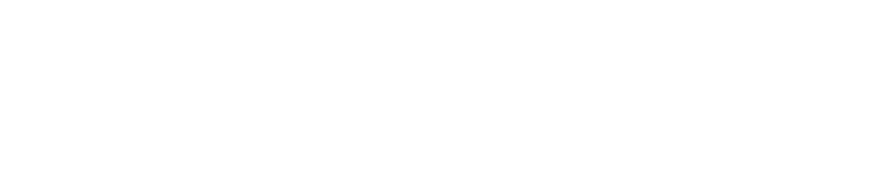
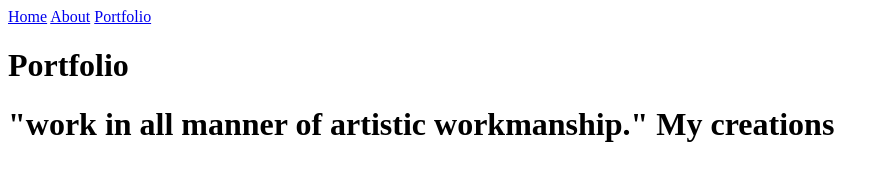
Before and after one commit to eyverd/personal-site, a plain HTML site: page portfolio.html in a window 1280 px wide. Shown: the whole page, without its empty margins (0-889 px from the left). Drawn offline with Linux system fonts and the light colour scheme.

Commit message:
unsaved changes

```diff
--- a/javascript.js
+++ b/javascript.js
@@ -0,0 +1 @@
+console.log("Hello world");
--- a/portfolio.html
+++ b/portfolio.html
@@ -0,0 +1,20 @@
+<!DOCTYPE html>
+<html lang="en">
+<head>
+    <meta charset="UTF-8">
+    <meta name="viewport" content="width=device-width, initial-scale=1.0">
+    <title>Document</title>
+</head>
+<body>
+    <nav>
+        <a href="./index.html">Home</a>
+        <a href="./about.html">About</a>
+        <a href="./portfolio.html">Portfolio</a>
+    </nav>
+    <h1>Portfolio</h1>
+<h1>"work in all manner of artistic workmanship." My creations</h1>
+
+
+    <script src="javascript.js"></script>
+</body>
+</html>
```
Also changed, not shown: about.html (+2 -2 lines), 1 other file.
